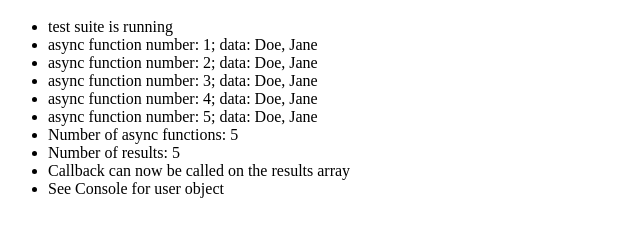
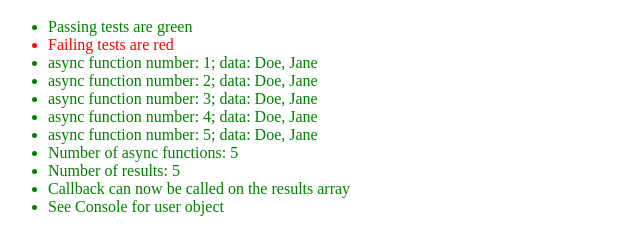
Before and after one commit to jbmilgrom/3lft, a plain HTML site: page javascript/index.html in a window 1280 px wide. Shown: the part 48-298 px from the top of the page, without its empty margins (0-640 px from the left). Drawn offline with Linux system fonts and the light colour scheme.

Commit message:
update tests

```diff
--- a/javascript/index.html
+++ b/javascript/index.html
@@ -4,14 +4,17 @@
     <script type="text/javascript" src='./test.js'></script>
     <script type="text/javascript" src='./javascripts.js'></script>
     <script>
-
       window.onload = function(){
-        assert(true, "test suite is running")
+        assert(true, "Passing tests are green");
+        assert(false, "Failing tests are red");
         // call asyncCaller() with 5 async functions
         asyncCaller(callback, getUserInfo, getUserInfo, getUserInfo, getUserInfo, getUserInfo);
       }
-
     </script>
+    <style>
+      #results li.pass {color: green;}
+      #results li.fail {color: red;}
+    </style>
   </head>
   <body>
     <h1>Results</h1>
--- a/javascript/javascripts.js
+++ b/javascript/javascripts.js
@@ -7,8 +7,6 @@ function asyncCaller(callback){
         results = [],
 
         s = [];
-
-
 
     for (i = 0; i < requests.length; i++){
         // pass an anonymous fct to each async fct that will be called upon completion of such async fct
@@ -22,7 +20,7 @@ function asyncCaller(callback){
             counter++;
             if ( counter == requests.length){
                 /////// TEST //////
-                assert(true, "Number of async functions: " + requests.length);
+                assert(requests.length == counter, "Number of async functions: " + counter);
                 assert(true, "Number of results: " + results.length);
                 assert(requests.length == results.length, "Callback can now be called on the results array");
                 /////// END  //////
```
Also changed, not shown: 1 other file.
